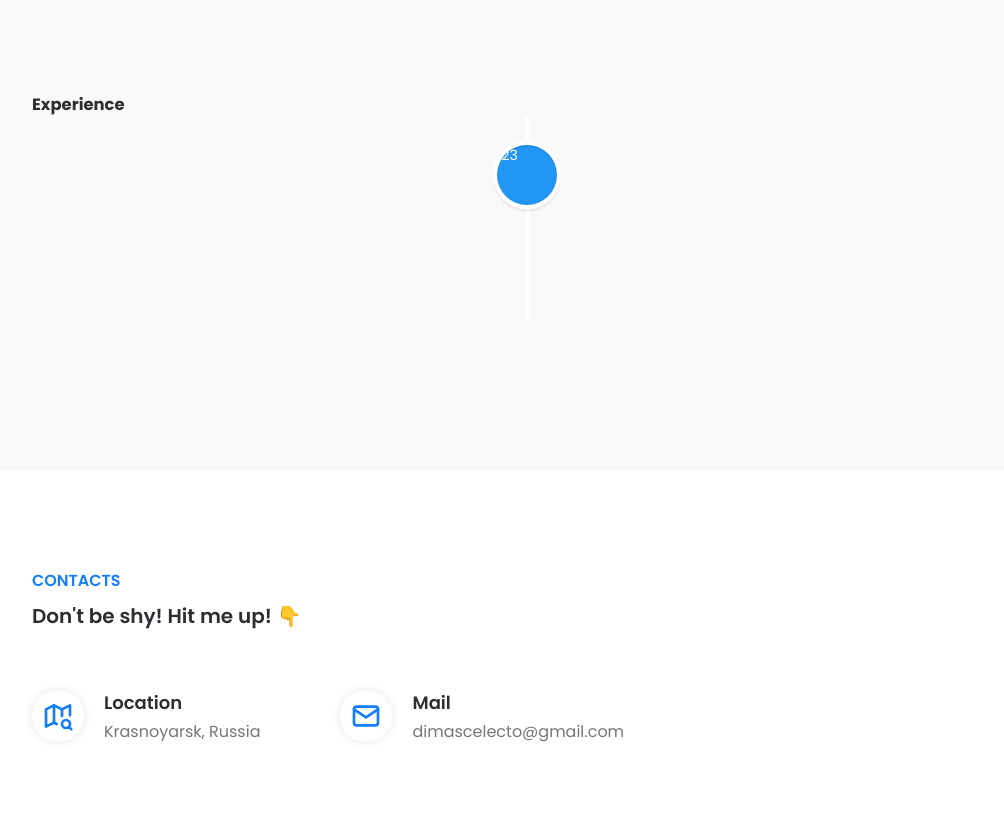
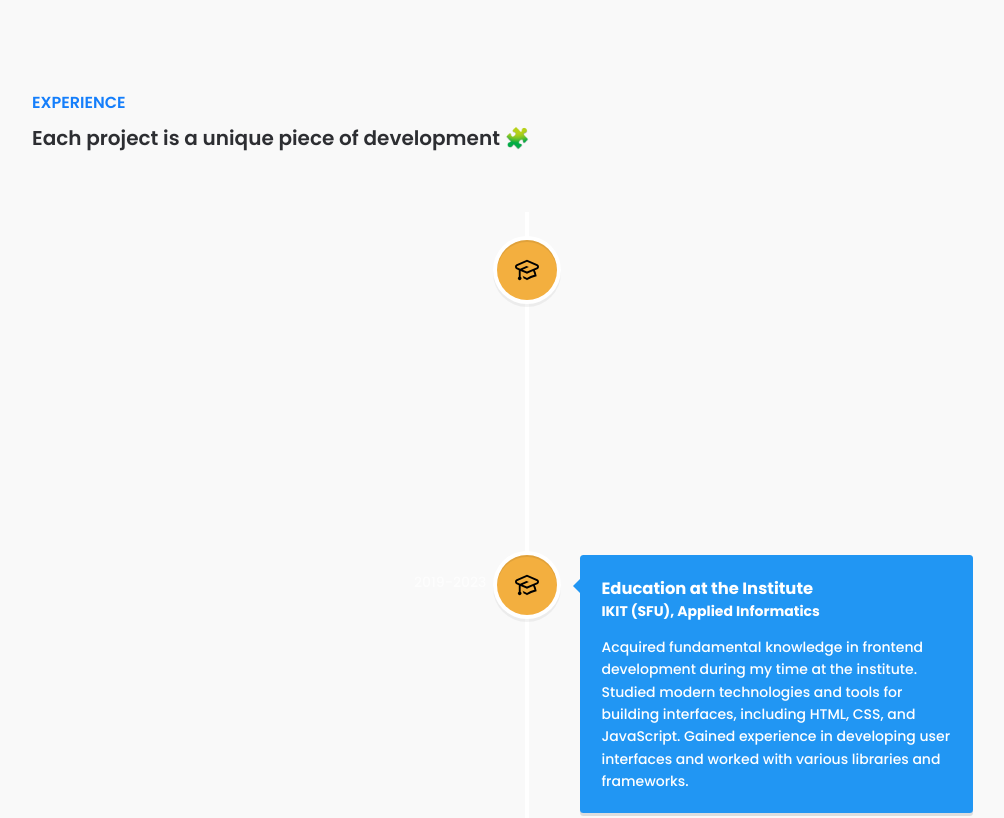
Before and after one commit to Dmitriy-Babiy/resume, a React (Vite) app: page / in a window 1280 px wide. Shown: the part 1580-2398 px from the top of the page, without its empty margins (113-1117 px from the left). Built offline with nearby package versions, Linux system fonts and the light colour scheme.

Commit message:
feat: section experience

```diff
--- a/src/assets/icons/index.ts
+++ b/src/assets/icons/index.ts
@@ -3,5 +3,15 @@ import GithubIcon from './github.svg?react';
 import CircleTextIcon from './circle-text.svg?react';
 import EmailIcon from './email.svg?react';
 import LocationIcon from './location.svg?react';
+import SchoolIcon from './school.svg?react';
+import WorkIcon from './work.svg?react';
 
-export { TelegramIcon, GithubIcon, CircleTextIcon, EmailIcon, LocationIcon };
+export {
+  TelegramIcon,
+  GithubIcon,
+  CircleTextIcon,
+  EmailIcon,
+  LocationIcon,
+  SchoolIcon,
+  WorkIcon,
+};
--- a/src/assets/styles/_colors.scss
+++ b/src/assets/styles/_colors.scss
@@ -6,6 +6,7 @@
   --gray: #f9f9f9;
   --black: #2d2e32;
   --blue: #147efb;
+  --orange: #f3af3f;
 
   --scrollbar-thumb: #8e8e8e;
   --scrollbar-track: #ffffff;
--- /dev/null
+++ b/src/data/timelineElements.tsx
@@ -0,0 +1,31 @@
+import { SchoolIcon } from '../assets/icons';
+
+// export const TIMELINE_ELEMENTS = [
+//   {
+//     id: 1,
+//     title: 'Обучение в институте',
+//     subTitle: 'ИКИТ (СФУ), Прикладная информатика',
+//     description: 'Получил фундаментальные знания по frontend-разработке во время обучения в институте. Изучал современные технологии и инструменты для создания интерфейсов, включая HTML, CSS и JavaScript. Приобрел опыт разработки пользовательских интерфейсов, работал с различными библиотеками и фреймворками.',
+//     icon: <SchoolIcon />,
+//     date: '2019-2023',
+//   },
+// ];
+
+export const TIMELINE_ELEMENTS = [
+  {
+    id: 1,
+    title: 'Education at the Institute',
+    subTitle: 'IKIT (SFU), Applied Informatics',
+    description: 'Acquired fundamental knowledge in frontend development during my time at the institute. Studied modern technologies and tools for building interfaces, including HTML, CSS, and JavaScript. Gained experience in developing user interfaces and worked with various libraries and frameworks.',
+    icon: <SchoolIcon />,
+    date: '2019-2023',
+  },
+  {
+    id: 2,
+    title: 'Education at the Institute',
+    subTitle: 'IKIT (SFU), Applied Informatics',
+    description: 'Acquired fundamental knowledge in frontend development during my time at the institute. Studied modern technologies and tools for building interfaces, including HTML, CSS, and JavaScript. Gained experience in developing user interfaces and worked with various libraries and frameworks.',
+    icon: <SchoolIcon />,
+    date: '2019-2023',
+  },
+];
--- a/src/sections/experience/experience.module.scss
+++ b/src/sections/experience/experience.module.scss
@@ -6,6 +6,22 @@
     @include container;
 
     .content {
+      > h3 {
+        @include body-m-medium;
+        color: var(--blue);
+        margin-bottom: 10px;
+      }
+
+      > h4 {
+        @include body-xl-medium;
+        margin-bottom: 60px;
+      }
+
+      .verticalTimelineWrapper {
+        .icon {
+          background-color: var(--orange);
+        }
+      }
     }
   }
 }
--- a/src/sections/experience/experience.tsx
+++ b/src/sections/experience/experience.tsx
@@ -1,39 +1,41 @@
-import styles from './experience.module.scss';
 import {
   VerticalTimeline,
   VerticalTimelineElement,
 } from 'react-vertical-timeline-component';
 import 'react-vertical-timeline-component/style.min.css';
+import styles from './experience.module.scss';
+
+import { TIMELINE_ELEMENTS } from '../../data/timelineElements';
 
 export const Experience = () => {
   return (
     <section className={styles.wrapper} id='Experience'>
       <div className={styles.container}>
         <div className={styles.content}>
-          <h3>Experience</h3>
-          <h4></h4>
+          <h3>EXPERIENCE</h3>
+          <h4>Each project is a unique piece of development 🧩</h4>
           <VerticalTimeline>
+            {TIMELINE_ELEMENTS.map((element) => (
               <VerticalTimelineElement
-              contentStyle={{ background: 'rgb(33, 150, 243)', color: '#fff' }}
-              dateClassName='date'
-              textClassName='card'
-              iconClassName='icon'
+                contentStyle={{
+                  background: 'rgb(33, 150, 243)',
+                  color: '#fff',
+                }}
+                dateClassName={styles.date}
+                textClassName={styles.card}
+                iconClassName={styles.icon}
+                className={styles.verticalTimelineWrapper}
                 contentArrowStyle={{
                   borderRight: '7px solid  rgb(33, 150, 243)',
                 }}
-              date='2011 - present'
-              iconStyle={{ background: 'rgb(33, 150, 243)', color: '#fff' }}
-              icon={123}
+                date={element.date}
+                icon={element.icon}
               >
-              <h3 className='vertical-timeline-element-title'>
-                Creative Director
-              </h3>
-              <h4 className='vertical-timeline-element-subtitle'>Miami, FL</h4>
-              <p>
-                Creative Direction, User Experience, Visual Design, Project
-                Management, Team Leading
-              </p>
+                <h3>{element.title}</h3>
+                <h4>{element.subTitle}</h4>
+                <p>{element.description}</p>
               </VerticalTimelineElement>
+            ))}
           </VerticalTimeline>
         </div>
       </div>
```
Lines whose indentation alone changed are shown as unchanged.
